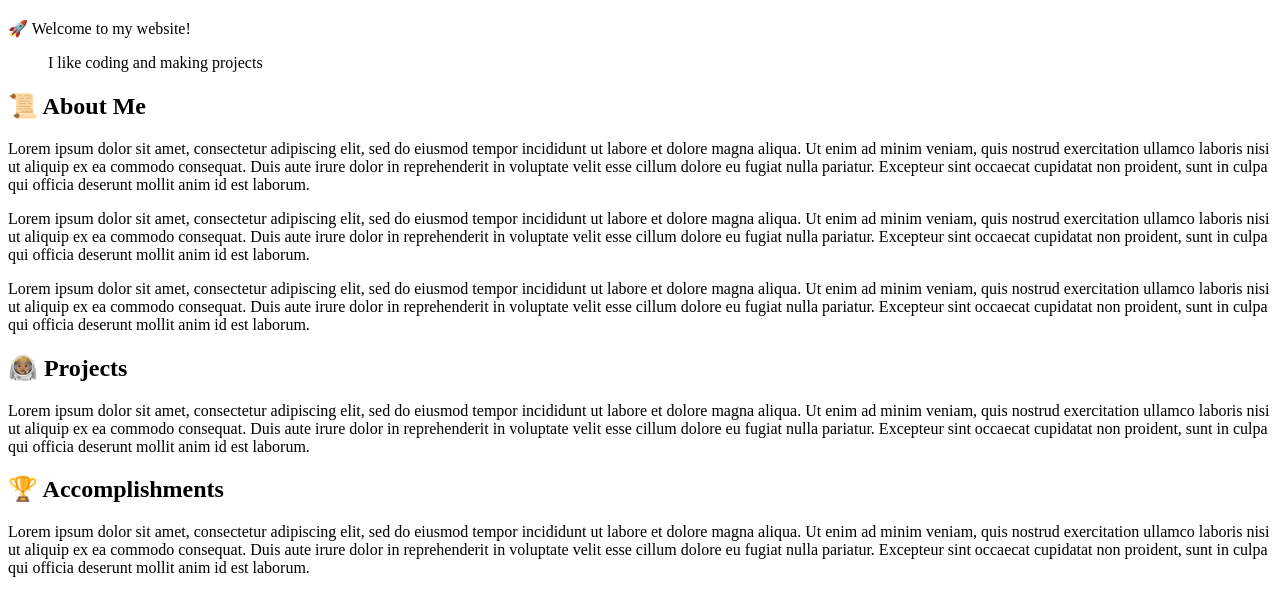
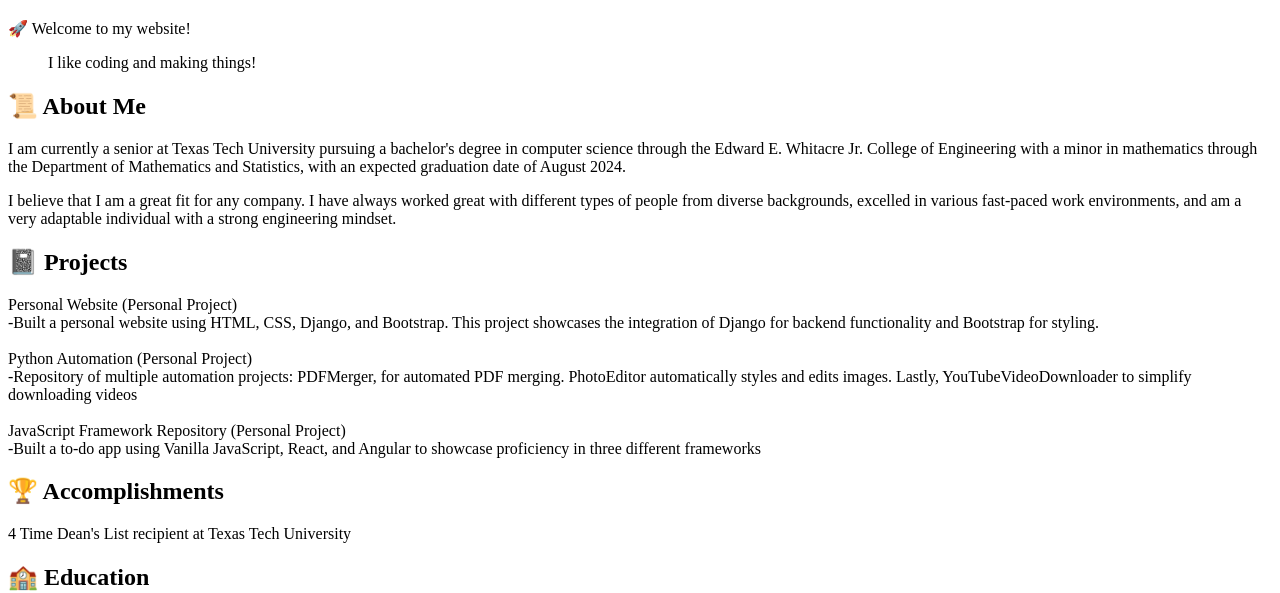
Before and after one commit to EastonArcher/JavaScript-Three.js-Website, a plain HTML site: page index.html in a window 1280 px wide. Shown: the part 223-816 px from the top of the page. Drawn offline with Linux system fonts and the light colour scheme.

Commit message:
final commits

```diff
--- a/index.html
+++ b/index.html
@@ -18,46 +18,67 @@
       </header>
 
       <blockquote>
-        <p>I like coding and making projects</p>
+        <p>I like coding and making things!</p>
       </blockquote>
 
       <section>
         <h2>📜 About Me</h2>
         <p>
-          Lorem ipsum dolor sit amet, consectetur adipiscing elit, sed do eiusmod tempor incididunt ut labore et dolore magna aliqua. Ut enim ad minim veniam, quis nostrud exercitation ullamco laboris nisi ut aliquip ex ea commodo consequat. Duis aute irure dolor in reprehenderit in voluptate velit esse cillum dolore eu fugiat nulla pariatur. Excepteur sint occaecat cupidatat non proident, sunt in culpa qui officia deserunt mollit anim id est laborum.
+          I am currently a senior at Texas Tech University pursuing a bachelor's
+          degree in computer science through the Edward E. Whitacre Jr. College
+          of Engineering with a minor in mathematics through the Department of
+          Mathematics and Statistics, with an expected graduation date of August
+          2024.
         </p>
 
         <p>
-          Lorem ipsum dolor sit amet, consectetur adipiscing elit, sed do eiusmod tempor incididunt ut labore et dolore magna aliqua. Ut enim ad minim veniam, quis nostrud exercitation ullamco laboris nisi ut aliquip ex ea commodo consequat. Duis aute irure dolor in reprehenderit in voluptate velit esse cillum dolore eu fugiat nulla pariatur. Excepteur sint occaecat cupidatat non proident, sunt in culpa qui officia deserunt mollit anim id est laborum.
-        </p>
-
-        <p>
-          Lorem ipsum dolor sit amet, consectetur adipiscing elit, sed do eiusmod tempor incididunt ut labore et dolore magna aliqua. Ut enim ad minim veniam, quis nostrud exercitation ullamco laboris nisi ut aliquip ex ea commodo consequat. Duis aute irure dolor in reprehenderit in voluptate velit esse cillum dolore eu fugiat nulla pariatur. Excepteur sint occaecat cupidatat non proident, sunt in culpa qui officia deserunt mollit anim id est laborum.
+          I believe that I am a great fit for any company. I have always worked
+          great with different types of people from diverse backgrounds, excelled
+          in various fast-paced work environments, and am a very adaptable individual
+          with a strong engineering mindset.
         </p>
 
       </section>
 
       <section class="light">
-        <h2>👩🏽‍🚀 Projects</h2>
+        <h2>📓 Projects</h2>
 
         <p>
-          Lorem ipsum dolor sit amet, consectetur adipiscing elit, sed do eiusmod tempor incididunt ut labore et dolore magna aliqua. Ut enim ad minim veniam, quis nostrud exercitation ullamco laboris nisi ut aliquip ex ea commodo consequat. Duis aute irure dolor in reprehenderit in voluptate velit esse cillum dolore eu fugiat nulla pariatur. Excepteur sint occaecat cupidatat non proident, sunt in culpa qui officia deserunt mollit anim id est laborum.
+          Personal Website (Personal Project)
+          <br>
+          -Built a personal website using HTML, CSS, Django, and Bootstrap. This project showcases the
+          integration of Django for backend functionality and Bootstrap for styling.
+          <br>
+          <br>
+          Python Automation (Personal Project)
+          <br>
+          -Repository of multiple automation projects: PDFMerger, for automated PDF merging. PhotoEditor
+          automatically styles and edits images. Lastly, YouTubeVideoDownloader to simplify downloading
+          videos
+          <br>
+          <br>
+          JavaScript Framework Repository (Personal Project)
+          <br>
+          -Built a to-do app using Vanilla JavaScript, React, and Angular to showcase proficiency in three
+          different frameworks
         </p>
 
         <h2>🏆 Accomplishments</h2>
 
         <p>
-          Lorem ipsum dolor sit amet, consectetur adipiscing elit, sed do eiusmod tempor incididunt ut labore et dolore magna aliqua. Ut enim ad minim veniam, quis nostrud exercitation ullamco laboris nisi ut aliquip ex ea commodo consequat. Duis aute irure dolor in reprehenderit in voluptate velit esse cillum dolore eu fugiat nulla pariatur. Excepteur sint occaecat cupidatat non proident, sunt in culpa qui officia deserunt mollit anim id est laborum.
+          4 Time Dean's List recipient at Texas Tech University
         </p>
 
       </section>
 
       <section class="left">
-        <h2>🌮 Education</h2>
+        <h2>🏫 Education</h2>
 
         <h3>Texas Tech University</h3>
         <p>
-          Lorem ipsum dolor sit amet, consectetur adipiscing elit, sed do eiusmod tempor incididunt ut labore et dolore magna aliqua. Ut enim ad minim veniam, quis nostrud exercitation ullamco laboris nisi ut aliquip ex ea commodo consequat. Duis aute irure dolor in reprehenderit in voluptate velit esse cillum dolore eu fugiat nulla pariatur. Excepteur sint occaecat cupidatat non proident, sunt in culpa qui officia deserunt mollit anim id est laborum.
+          I am currently pursuing a bachelor’s degree in computer science with a minor in mathematics at
+          Texas Tech University in Lubbock, Texas, with an expected graduation date of August 2024 and a GPA of 3.66
+
         </p>
       </section>
 
```
